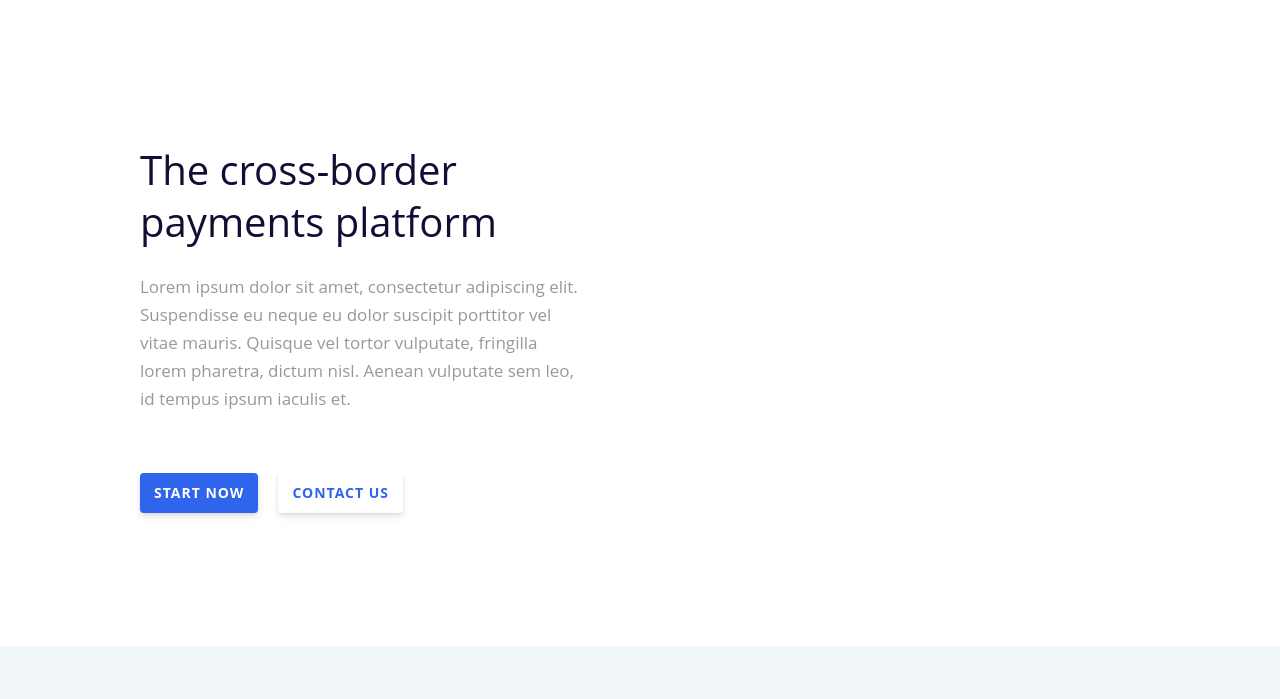
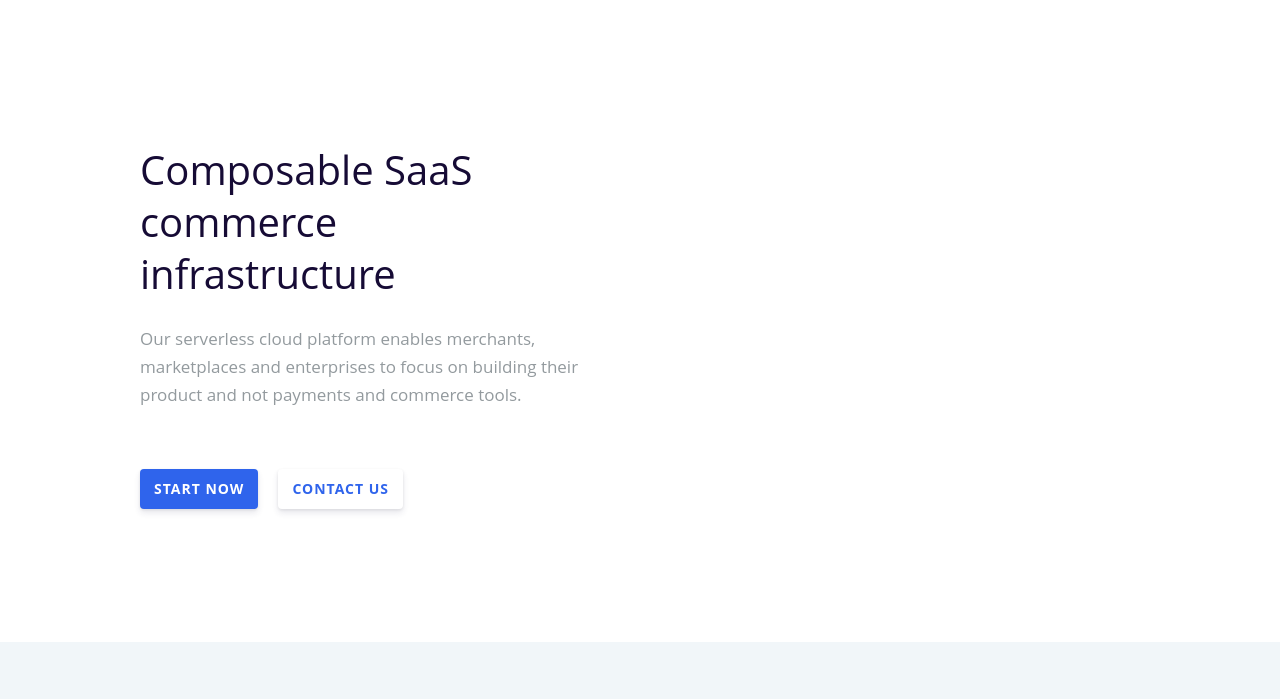
Before and after one commit to jffjhnsn/bf-site, a Gatsby site: page / in a window 1280 px wide. Shown: the part 101-800 px from the top of the page. Built offline with nearby package versions, Linux system fonts and the light colour scheme; Gatsby itself is replaced by a stand-in of ours.

Commit message:
change hero content

```diff
--- a/src/components/page-content/home/hero.js
+++ b/src/components/page-content/home/hero.js
@@ -3,11 +3,10 @@ import styled from 'styled-components'
 
 const Hero = props => (
   <>
-    <Headline className="sectionTitle">The cross-border payments platform</Headline>
-    <BodyText className="bodyText">Lorem ipsum dolor sit amet, consectetur adipiscing elit. Suspendisse
-          eu neque eu dolor suscipit porttitor vel vitae mauris. Quisque vel
-          tortor vulputate, fringilla lorem pharetra, dictum nisl. Aenean vulputate sem leo,
-          id tempus ipsum iaculis et.
+    <Headline className="sectionTitle">Composable SaaS commerce infrastructure</Headline>
+    <BodyText className="bodyText">Our serverless cloud platform enables merchants,
+      marketplaces and enterprises to focus on building their product and not
+      payments and commerce tools.
     </BodyText>
     <ButtonGroup>
       {/* TODO: apply button colors via color variables */}
@@ -30,7 +29,7 @@ const Headline = styled.h1`
   font-size: 32px;
 
   @media (min-width: 670px) {
-    max-width: 420px;
+    max-width: 440px;
     font-size: 40px;
   }
 `
```
